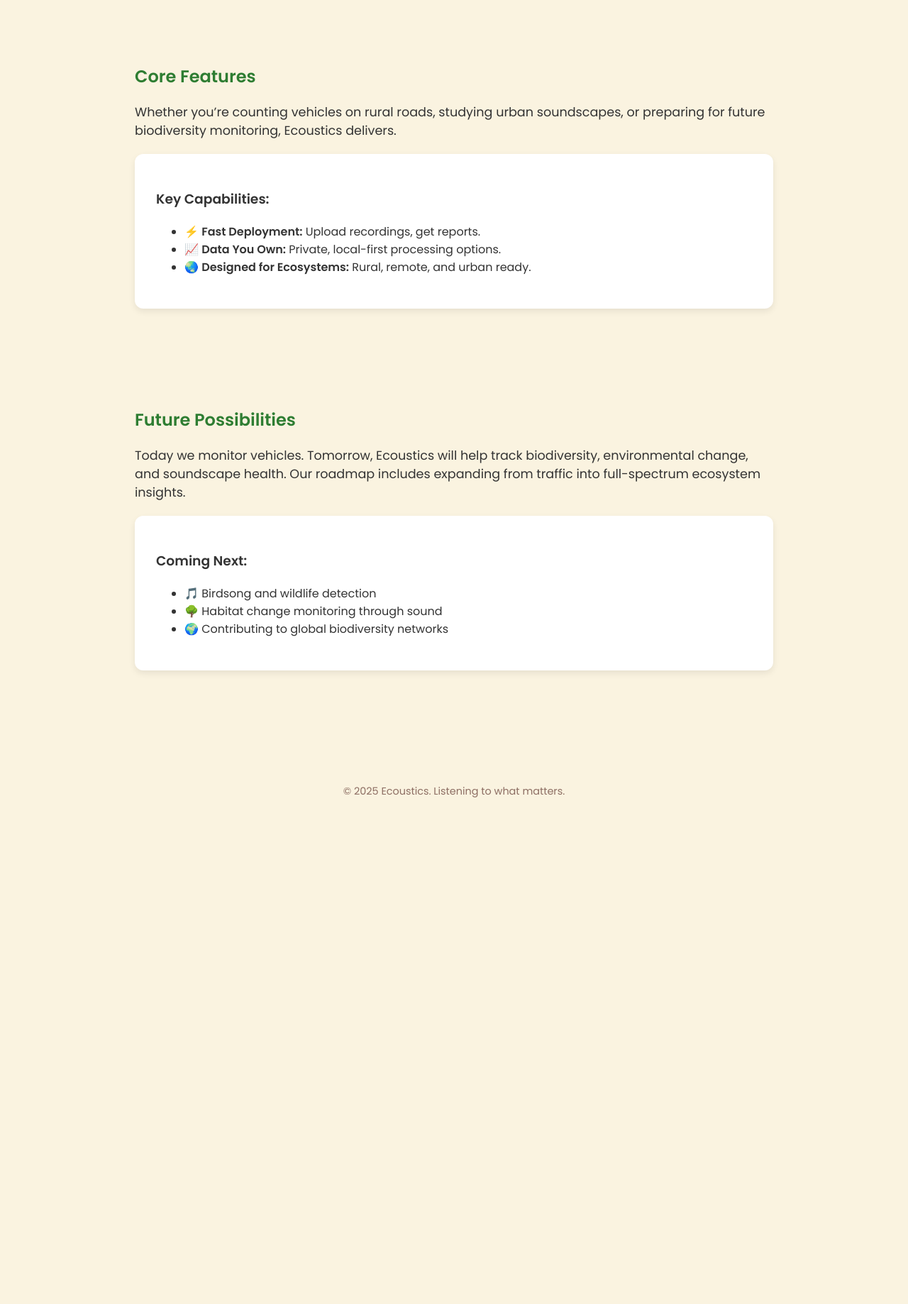
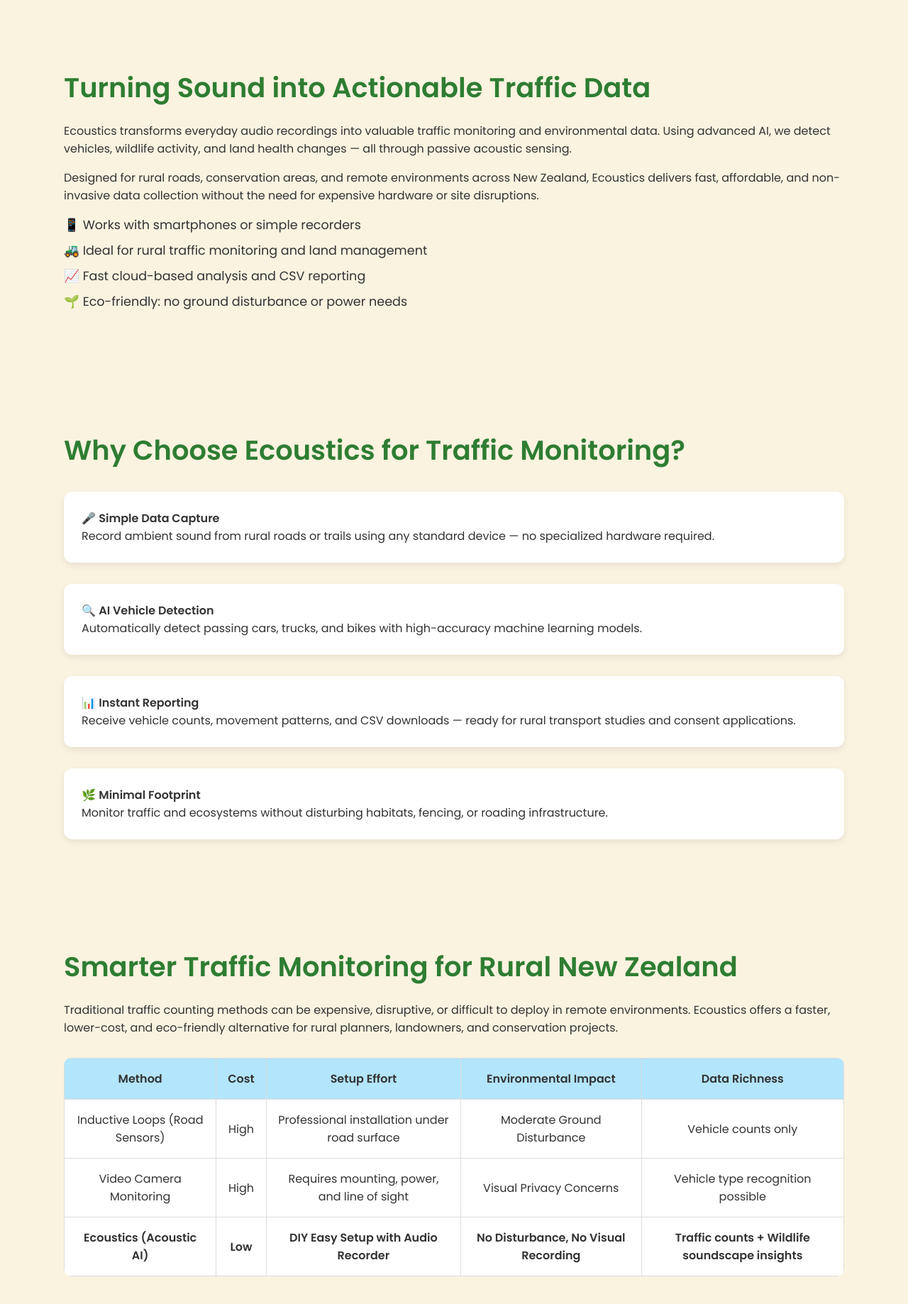
Before and after one commit to technosophical/trafficai, a plain HTML site: page newhome.html in a window 1280 px wide. Shown: the part 882-2720 px from the top of the page at 71% size. Before the commit the page ends 2068 px from the top, so only its background shows below. Drawn offline with Linux system fonts and the light colour scheme.

```diff
--- a/newhome.html
+++ b/newhome.html
@@ -1,9 +1,12 @@
+adding google drive
+bbb7dcd
+newhome.html
+@@ -1,247 +1,247 @@
 <!DOCTYPE html>
 <html lang="en">
 <head>
     <meta charset="UTF-8">
-  <title>Ecoustics | Acoustic Intelligence for Traffic and Environment</title>
-  <meta name="description" content="Ecoustics brings acoustic monitoring into the future. Fast, accurate traffic counts and environmental insights from sound. Trusted for rural and urban ecosystems.">
+    <title>Ecoustics | Listening to the Land</title>
     <meta name="viewport" content="width=device-width, initial-scale=1">
 
     <!-- Google Fonts -->
@@ -19,121 +22,230 @@
         }
         header, section, footer {
             padding: 60px 20px;
-      max-width: 900px;
+            max-width: 1100px;
             margin: auto;
         }
         header {
             text-align: center;
             background: linear-gradient(180deg, #B3E5FC 0%, #FAF3E0 100%);
+            padding-top: 80px;
+            padding-bottom: 80px;
             border-bottom: 2px solid #2E7D32;
         }
         header h1 {
-      font-size: 2.8rem;
+            font-size: 3rem;
+            margin-bottom: 10px;
             color: #2E7D32;
-      margin-bottom: 10px;
         }
         header p {
             font-size: 1.3rem;
             color: #555;
         }
-    .cta {
+        .video-placeholder {
+            width: 100%;
+            height: 320px;
+            background: #B3E5FC;
+            display: flex;
+            align-items: center;
+            justify-content: center;
+            font-size: 1.8rem;
+            color: #2E7D32;
+            margin-bottom: 30px;
+            border-radius: 12px;
+        }
+        section h2 {
+            font-size: 2.4rem;
+            margin-bottom: 20px;
+            color: #2E7D32;
+        }
+        section ul {
+            list-style: none;
+            padding: 0;
+        }
+        section ul li {
+            margin: 10px 0;
+            font-size: 1.1rem;
+        }
+        .features-grid {
+            display: flex;
+            flex-wrap: wrap;
+            gap: 30px;
             margin-top: 30px;
+        }
+        .feature-card {
+            flex: 1 1 45%;
+            background: white;
+            padding: 25px;
+            border-radius: 12px;
+            box-shadow: 0 4px 10px rgba(0,0,0,0.08);
+            transition: transform 0.2s;
+        }
+        .feature-card:hover {
+            transform: translateY(-5px);
+        }
+        .comparison-table {
+            width: 100%;
+            border-collapse: collapse;
+            margin-top: 30px;
+            background: white;
+            border-radius: 10px;
+            overflow: hidden;
+        }
+        .comparison-table th, .comparison-table td {
+            border: 1px solid #ddd;
+            padding: 16px;
             text-align: center;
         }
-    .cta a {
-      display: inline-block;
+        .comparison-table th {
+            background: #B3E5FC;
+            font-weight: 600;
+        }
+        .cta-buttons {
+            margin-top: 40px;
+            text-align: center;
+        }
+        .cta-buttons a button {
+            margin: 20px auto;
+            padding: 18px 36px;
+            font-size: 1.1rem;
+            border: none;
+            border-radius: 10px;
             background: #2E7D32;
             color: white;
-      padding: 15px 30px;
-      border-radius: 10px;
-      text-decoration: none;
-      font-weight: bold;
-      font-size: 1.1rem;
-      transition: background 0.3s;
+            cursor: pointer;
+            transition: background 0.3s, transform 0.2s;
+            box-shadow: 0 4px 8px rgba(0,0,0,0.15);
         }
-    .cta a:hover {
+        .cta-buttons a button:hover {
             background: #1B5E20;
-    }
-    section h2 {
-      color: #2E7D32;
-      margin-bottom: 20px;
-    }
-    section p {
-      font-size: 1.1rem;
-      margin-bottom: 20px;
-    }
-    .feature {
-      background: white;
-      padding: 30px;
-      margin-top: 20px;
-      border-radius: 12px;
-      box-shadow: 0 4px 10px rgba(0,0,0,0.08);
+            transform: scale(1.05);
         }
         footer {
             text-align: center;
             font-size: 0.9rem;
             color: #8D6E63;
-      margin-top: 40px;
+            margin-top: 60px;
         }
     </style>
 </head>
 
 <body>
 
+<!-- Hero Section -->
 <header>
-  <h1>Ecoustics</h1>
-  <p>Listening to Ecosystems | Acoustic Traffic and Environmental Insights</p>
-  <div class="cta">
-    <a href="upload.html">See it in Action</a>
+    <div class="video-placeholder">
+        [Animated Video Coming Soon]
     </div>
+    <h1>AI-Powered Traffic Monitoring for Rural New Zealand</h1>
+    <h1>AI-Powered Traffic Monitoring</h1>
+    <p>Simple sound recordings. Powerful environmental insights.</p>
 </header>
 
+
+<!-- Product Overview -->
+<<section>
+    <h2>Turning Sound into Actionable Traffic Data</h2>
+    <p>
+        Ecoustics transforms everyday audio recordings into valuable traffic monitoring and environmental data.
+        Using advanced AI, we detect vehicles, wildlife activity, and land health changes — all through passive acoustic sensing.
+    </p>
+    <p>
+        Designed for rural roads, conservation areas, and remote environments across New Zealand, Ecoustics delivers fast, affordable, and non-invasive data collection without the need for expensive hardware or site disruptions.
+    </p>
+    <ul>
+        <li>📱 Works with smartphones or simple recorders</li>
+        <li>🚜 Ideal for rural traffic monitoring and land management</li>
+        <li>📈 Fast cloud-based analysis and CSV reporting</li>
+        <li>🌱 Eco-friendly: no ground disturbance or power needs</li>
+    </ul>
+</section>
+
+
+<!-- Core Features -->
 <section>
-  <h2>Why Acoustic Monitoring?</h2>
-  <p>Traditional traffic monitoring methods like video cameras are expensive, complex, and raise privacy concerns. Ecoustics uses sound to deliver fast, cost-effective, and reliable insights for rural and urban environments alike.</p>
-
-  <div class="feature">
-    <h3>Advantages Over Traditional Methods:</h3>
-    <ul>
-      <li><strong>Lower Cost:</strong> Simple hardware and installation.</li>
-      <li><strong>Privacy Respecting:</strong> No visual data or identifying information.</li>
-      <li><strong>Resilient:</strong> Works in low-light, fog, or remote conditions.</li>
-      <li><strong>Lightweight:</strong> Ideal for rural traffic monitoring where cameras are impractical.</li>
-    </ul>
+    <h2>Why Choose Ecoustics for Traffic Monitoring?</h2>
+    <div class="features-grid">
+        <div class="feature-card">
+            🎤 <strong>Simple Data Capture</strong><br>
+            Record ambient sound from rural roads or trails using any standard device — no specialized hardware required.
+        </div>
+        <div class="feature-card">
+            🔍 <strong>AI Vehicle Detection</strong><br>
+            Automatically detect passing cars, trucks, and bikes with high-accuracy machine learning models.
+        </div>
+        <div class="feature-card">
+            📊 <strong>Instant Reporting</strong><br>
+            Receive vehicle counts, movement patterns, and CSV downloads — ready for rural transport studies and consent applications.
+        </div>
+        <div class="feature-card">
+            🌿 <strong>Minimal Footprint</strong><br>
+            Monitor traffic and ecosystems without disturbing habitats, fencing, or roading infrastructure.
+        </div>
     </div>
 </section>
 
+
+<!-- Comparison Table -->
 <section>
-  <h2>Core Features</h2>
-  <p>Whether you’re counting vehicles on rural roads, studying urban soundscapes, or preparing for future biodiversity monitoring, Ecoustics delivers.</p>
+    <h2>Smarter Traffic Monitoring for Rural New Zealand</h2>
+    <p>
+        Traditional traffic counting methods can be expensive, disruptive, or difficult to deploy in remote environments.
+        Ecoustics offers a faster, lower-cost, and eco-friendly alternative for rural planners, landowners, and conservation projects.
+    </p>
 
-  <div class="feature">
-    <h3>Key Capabilities:</h3>
-    <ul>
-      <li>⚡ <strong>Fast Deployment:</strong> Upload recordings, get reports.</li>
-      <li>📈 <strong>Data You Own:</strong> Private, local-first processing options.</li>
-      <li>🌏 <strong>Designed for Ecosystems:</strong> Rural, remote, and urban ready.</li>
-    </ul>
-  </div>
+    <table class="comparison-table">
+        <thead>
+            <tr>
+                <th>Method</th>
+                <th>Cost</th>
+                <th>Setup Effort</th>
+                <th>Environmental Impact</th>
+                <th>Data Richness</th>
+            </tr>
+        </thead>
+        <tbody>
+            <tr>
+                <td>Inductive Loops (Road Sensors)</td>
+                <td>High</td>
+                <td>Professional installation under road surface</td>
+                <td>Moderate Ground Disturbance</td>
+                <td>Vehicle counts only</td>
+            </tr>
+            <tr>
+                <td>Video Camera Monitoring</td>
+                <td>High</td>
+                <td>Requires mounting, power, and line of sight</td>
+                <td>Visual Privacy Concerns</td>
+                <td>Vehicle type recognition possible</td>
+            </tr>
+            <tr>
+                <td><strong>Ecoustics (Acoustic AI)</strong></td>
+                <td><strong>Low</strong></td>
+                <td><strong>DIY Easy Setup with Audio Recorder</strong></td>
+                <td><strong>No Disturbance, No Visual Recording</strong></td>
+                <td><strong>Traffic counts + Wildlife soundscape insights</strong></td>
+            </tr>
+        </tbody>
+    </table>
 </section>
 
-<section>
-  <h2>Future Possibilities</h2>
-  <p>Today we monitor vehicles. Tomorrow, Ecoustics will help track biodiversity, environmental change, and soundscape health. Our roadmap includes expanding from traffic into full-spectrum ecosystem insights.</p>
 
-  <div class="feature">
-    <h3>Coming Next:</h3>
-    <ul>
-      <li>🎵 Birdsong and wildlife detection</li>
-      <li>🌳 Habitat change monitoring through sound</li>
-      <li>🌍 Contributing to global biodiversity networks</li>
-    </ul>
-  </div>
+
+<!-- Single Call-to-Action Section -->
+<section class="cta-buttons">
+    <h2>See Ecoustics in Action</h2>
+    <p>Upload a recording and experience fast, accurate AI traffic monitoring built for New Zealand’s rural roads and land environments.</p>
+    <a href="upload.html">
+        <button>See It in Action</button>
+    </a>
 </section>
 
+
+<!-- Footer -->
 <footer>
-  &copy; 2025 Ecoustics. Listening to what matters.
+    &copy; 2025 Ecoustics. Listening to the Land.
 </footer>
+
 
 </body>
 </html>
```
Lines whose indentation alone changed are shown as unchanged.
